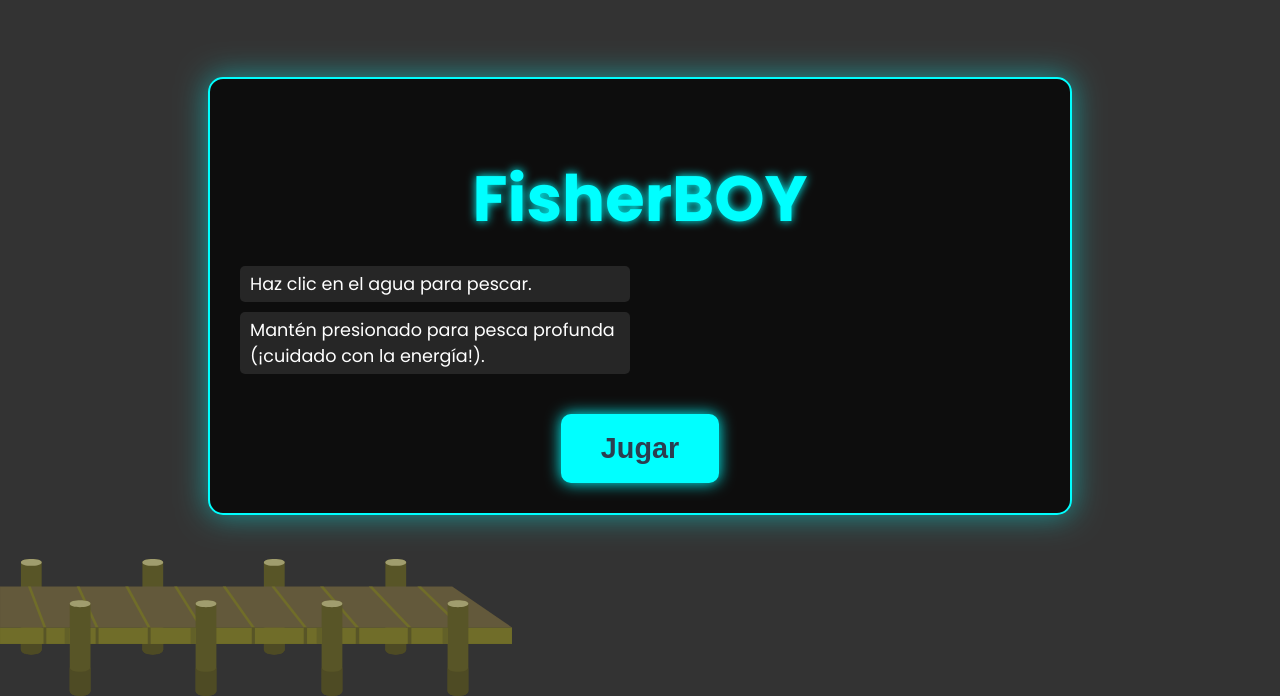
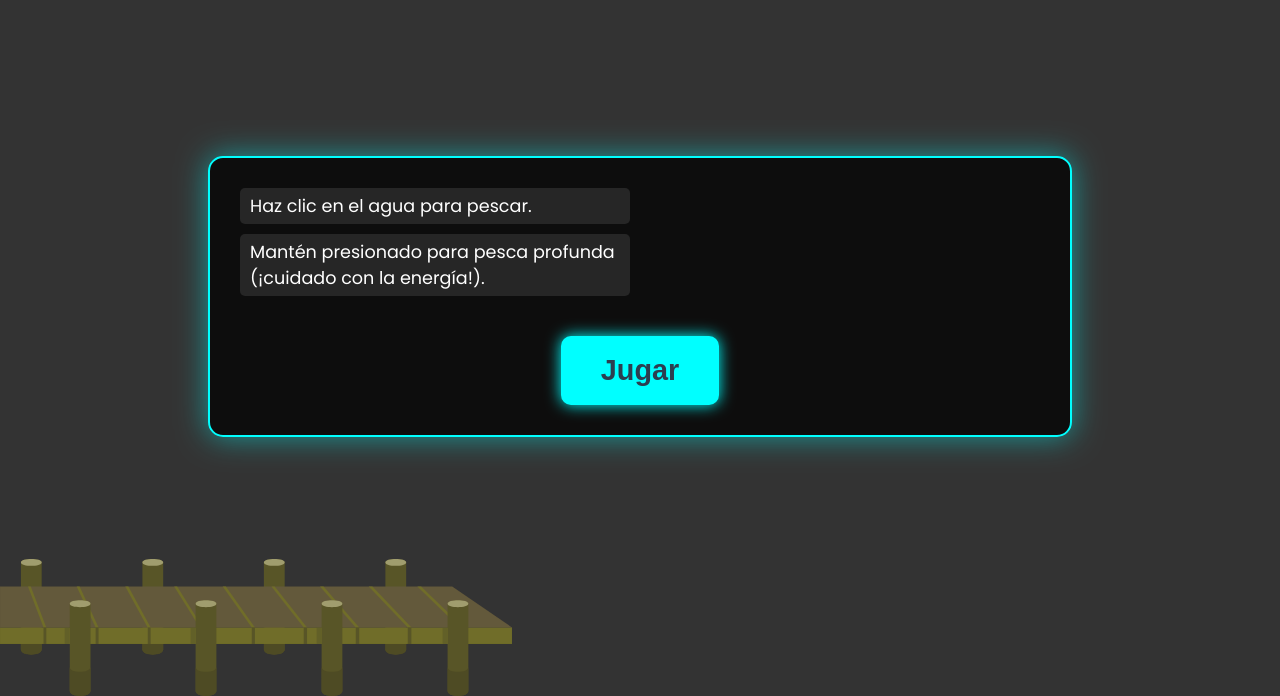
Before and after one commit to dcolombres/fisherboy, a Vue app: page / in a window 1280 px wide. Shown: the part 104-800 px from the top of the page. Built offline with nearby package versions, Linux system fonts and the light colour scheme.

Commit message:
feat: update build artifacts and package.json

```diff
--- a/index.html
+++ b/index.html
@@ -4,7 +4,7 @@
     <meta charset="UTF-8">
     <link rel="icon" href="/favicon.svg" type="image/svg+xml">
     <meta name="viewport" content="width=device-width, initial-scale=1.0">
-    <title>Fisher Boy</title>
+    <title>FisherBoy</title>
     <link rel="stylesheet" href="/style.css">
     <link rel="stylesheet" href="/fonts.css">
 
--- a/package.json
+++ b/package.json
@@ -1,6 +1,6 @@
 {
   "name": "fisherboy-vue",
-  "version": "0.0.0",
+  "version": "0.0.1",
   "private": true,
   "homepage": "https://dcolombres.github.io/fisherboy/",
   "scripts": {
--- a/src/components/StartScreen.vue
+++ b/src/components/StartScreen.vue
@@ -5,7 +5,6 @@
 
     </div>
     <div class="start-screen-content">
-      <h1>FisherBOY</h1>
 
       <div class="instructions-columns">
         <ul>
```
Also changed, not shown: 5 other files (tests, documents, lock files or other folders).
